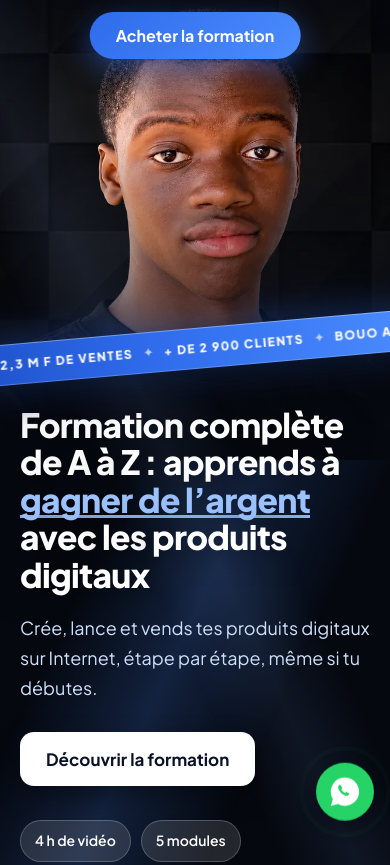
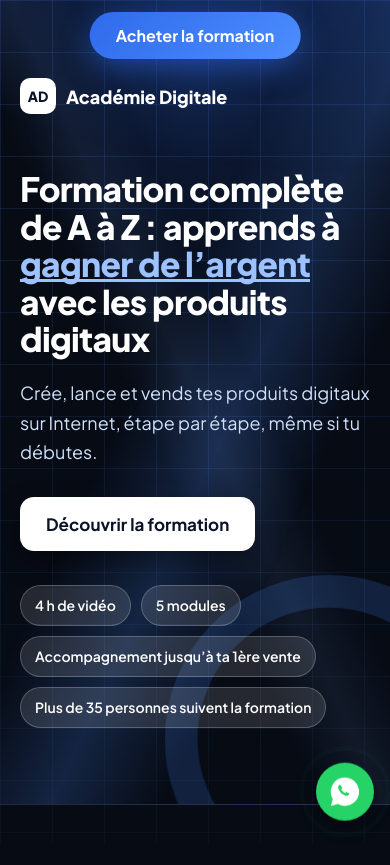
Before and after one commit to kingaristide225-boop/Acad-mie-digital, a plain HTML site: page index.html in a window 390 px wide. Shown: the top 865 px of the page. Drawn offline with Linux system fonts and the light colour scheme.

Commit message:
Retirer la photo du formateur (design abandonné)
Co-Authored-By: Claude Opus 5.5 <noreply@anthropic.com>
Claude-Session: https://claude.ai/code/session_01Roid3exkFkYTTK33aZv6dR

```diff
--- a/index.html
+++ b/index.html
@@ -274,38 +274,12 @@ dialog.lgl[open]{display:flex;flex-direction:column}
 .offer .btn{font-size:20px;font-weight:800;padding:20px 26px;border-radius:16px;letter-spacing:.2px}
 .offer .btn.paynow{width:100%;margin:6px 0 24px;font-size:22px;padding:22px 26px}
 .offers .offer .btn.paynow{margin-top:6px}
-/* ===== Haut de page : photo du formateur en arrière-plan + bandeau en coin ===== */
-.hero.has-photo{background:#05080F}
-.hero.has-photo::before,.hero.has-photo::after{z-index:0}
-.hbg{position:absolute;top:0;right:0;bottom:0;width:60%;z-index:0;-webkit-mask-image:linear-gradient(90deg,transparent 0%,#000 38%);mask-image:linear-gradient(90deg,transparent 0%,#000 38%)}
-.hbg img{display:block;width:100%;height:100%;object-fit:cover;object-position:50% 18%}
-.hbg::after{content:"";position:absolute;inset:0;background:linear-gradient(90deg,#05080F 0%,rgba(5,8,15,.75) 22%,rgba(5,8,15,0) 55%),linear-gradient(0deg,#05080F 0%,rgba(5,8,15,0) 32%),radial-gradient(60% 55% at 62% 40%,rgba(47,107,235,.18),transparent 70%)}
-.hero.has-photo .wrap{position:relative;z-index:1}
-.hero.has-photo .ring{display:none}
-@media (min-width:900px){.hero.has-photo .wrap{max-width:1200px;padding:0 48px}.hero.has-photo h1{max-width:12.5ch}.hero.has-photo p{max-width:36ch}.hero.has-photo .hs{max-width:560px}.hbg{width:52%}}
-.hero.has-photo h1{text-shadow:0 4px 30px rgba(0,0,0,.55)}
-.corner{position:absolute;z-index:2;right:-150px;bottom:110px;width:620px;transform:rotate(-38deg);overflow:hidden;padding:12px 0;background:linear-gradient(90deg,#1E50C8,#2F6BEB 40%,#4C8DFF);box-shadow:0 14px 40px rgba(0,0,0,.5),0 0 40px rgba(47,107,235,.45);border-top:1px solid rgba(255,255,255,.35);border-bottom:1px solid rgba(255,255,255,.2);pointer-events:none}
-.corner .track{display:flex;width:max-content;animation:cmarq 16s linear infinite}
-.corner .track>div{display:flex;align-items:center;flex:none}
-.corner span{font:800 15px var(--font);letter-spacing:2px;text-transform:uppercase;color:#fff;white-space:nowrap;padding:0 14px}
-.corner i{font-style:normal;color:#BBD4FF;font-size:13px}
-@keyframes cmarq{to{transform:translateX(-50%)}}
-@media (prefers-reduced-motion:reduce){.corner .track{animation:none}}
-@media (max-width:899px){
-  .hbg{left:0;width:100%;bottom:auto;height:min(118vw,560px);-webkit-mask-image:none;mask-image:none}
-  .hbg::after{background:linear-gradient(0deg,#05080F 0%,#05080F 4%,rgba(5,8,15,.35) 42%,rgba(5,8,15,0) 70%),linear-gradient(180deg,rgba(5,8,15,.55) 0%,rgba(5,8,15,0) 22%)}
-  .hero.has-photo{padding-top:calc(min(104vw,500px) + env(safe-area-inset-top,0px))}
-  .hero.has-photo .top{display:none}
-  .corner{left:-10%;right:auto;width:120%;top:calc(min(84vw,404px) + env(safe-area-inset-top,0px));bottom:auto;padding:9px 0;transform:rotate(-5deg)}
-  .corner span{font-size:12px;letter-spacing:1.5px;padding:0 10px}
-}
 </style>
 </head>
 <body>
 <div id="pg" aria-hidden="true"></div>
 <div id="cd" class="cd" role="timer" hidden></div>
-<header class="hero has-photo">
-  <div class="hbg"><picture><source srcset="images/bouo-aristide.webp" type="image/webp"><img src="images/bouo-aristide.jpg" width="760" height="789" alt="Bouo Aristide, ton formateur" fetchpriority="high"></picture></div>
+<header class="hero">
   <div class="wrap">
     <div class="top in"><span class="lg" aria-hidden="true">AD</span>Académie Digitale</div>
     <h1 class="in" style="animation-delay:.1s">Formation complète de A à Z : apprends à <span class="hl">gagner de l’argent</span> avec les produits digitaux</h1>
@@ -314,7 +288,6 @@ dialog.lgl[open]{display:flex;flex-direction:column}
     <ul class="hs in" style="animation-delay:.45s"><li>4 h de vidéo</li><li>5 modules</li><li>Accompagnement jusqu’à ta 1ère vente</li><li>Plus de 35 personnes suivent la formation</li></ul>
   </div>
   <div class="ring" aria-hidden="true"></div>
-  <div class="corner" aria-hidden="true"><div class="track"><div><span>Bouo Aristide</span><i>✦</i><span>Ton formateur</span><i>✦</i><span>2,3&nbsp;M&nbsp;F de ventes</span><i>✦</i><span>+ de 2&nbsp;900 clients</span><i>✦</i></div><div><span>Bouo Aristide</span><i>✦</i><span>Ton formateur</span><i>✦</i><span>2,3&nbsp;M&nbsp;F de ventes</span><i>✦</i><span>+ de 2&nbsp;900 clients</span><i>✦</i></div></div></div>
 </header>
 
 <main>
```
Also changed, not shown: images/bouo-aristide.jpg (deleted), images/bouo-aristide.webp (deleted).
